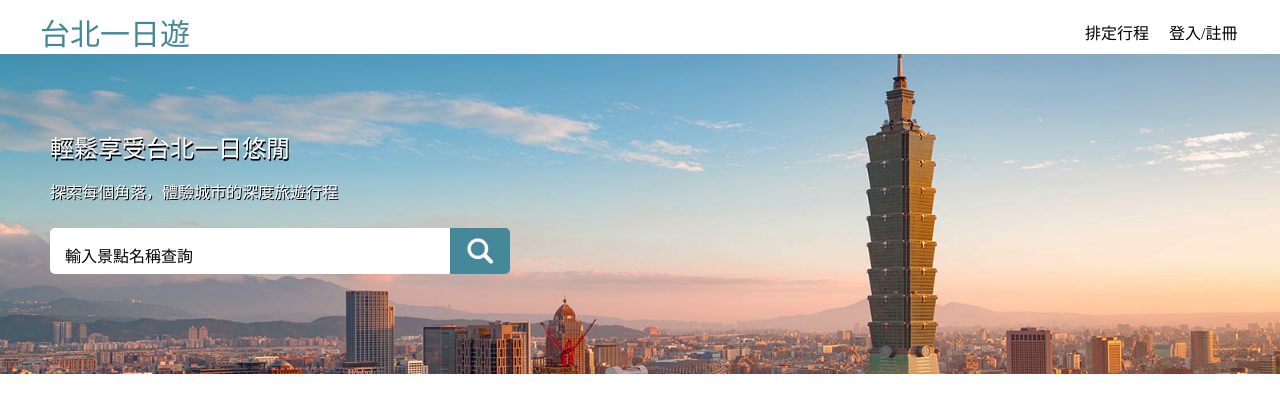
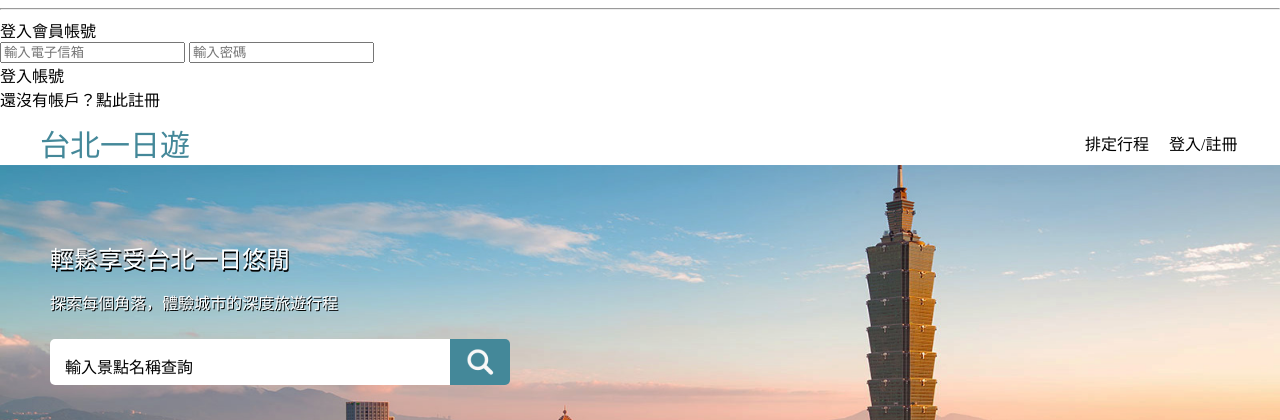
Before and after one commit to LinTingr/tdt, a Flask app: page / in a window 1280 px wide. Shown: the top 420 px of the page. Run offline with Flask 2, Linux system fonts and the light colour scheme; data comes from the database, SQL or seed files in the repository.

Commit message:
add signin

```diff
--- a/templates/index.html
+++ b/templates/index.html
@@ -7,6 +7,16 @@
     <link rel="stylesheet" type="text/css" href="/index.css">
 </head>
 <body>
+    <div class="signin_frame">
+        <hr class="signin_hr">
+        <div class="signin_main">
+            <div class="signin_text">登入會員帳號</div>
+            <input type="text" class="account" placeholder="輸入電子信箱">
+            <input type="text" class="password" placeholder="輸入密碼">
+            <div class="signin_btn"><div class="signin_btn_text">登入帳號</div></div>
+            <div class="nosignin">還沒有帳戶？點此註冊</div>
+        </div>
+    </div>
     <div class="title">
         <div class="title-all">
             <div class="title-head">台北一日遊</div>
```
